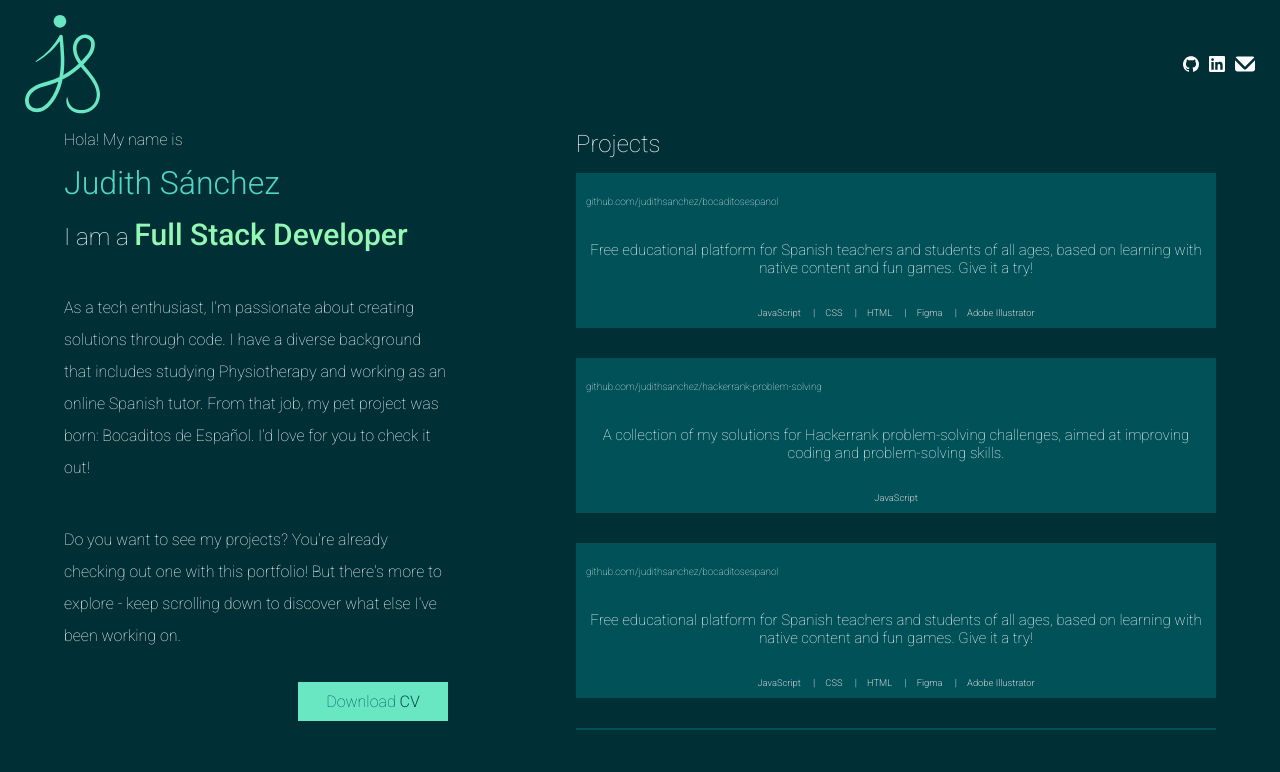
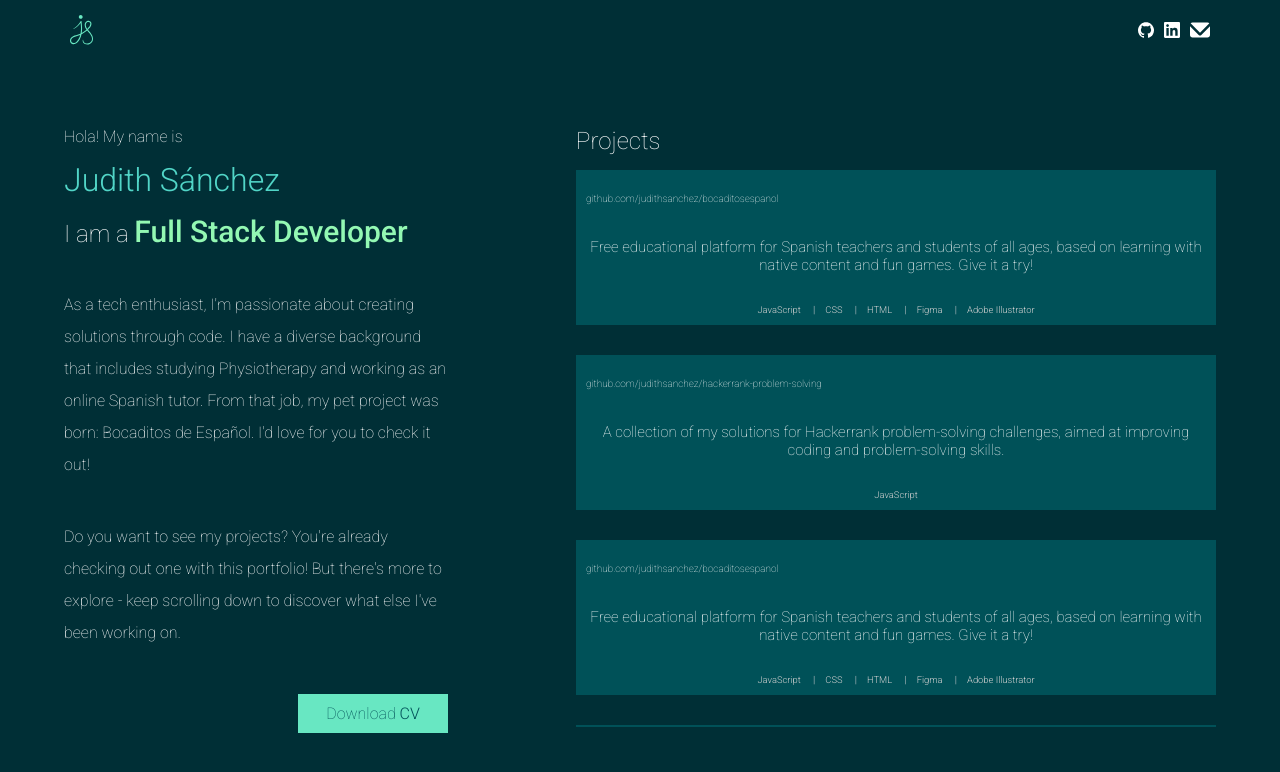
Before and after one commit to judithsanchez/portfolio, a Vue app: page / in a window 1280 px wide. Shown: the top 772 px of the page. Built offline with nearby package versions, Linux system fonts and the light colour scheme.

Commit message:
Fixed scrollbar

```diff
--- a/src/assets/style.css
+++ b/src/assets/style.css
@@ -316,9 +316,18 @@
     height: 100vh;
     margin: 0;
   }
+  .nav-bar {
+    height: 6rem;
+    padding: 1.5rem 7rem;
+  }
+
   .about-me {
     margin: 0;
     width: 30%;
+  }
+
+  .download-cv-button {
+    margin-top: 4.5rem;
   }
   .projects-section {
     margin: 0;
@@ -326,18 +335,27 @@
     overflow-y: scroll;
     width: 50%;
   }
+
+  /* ===== Scrollbar CSS ===== */
+  /* Firefox */
+  * {
+    scrollbar-width: auto;
+    scrollbar-color: var(--shade-3) rgba(209, 209, 209, 0.3);
+  }
+
+  /* Chrome, Edge, and Safari */
+  *::-webkit-scrollbar {
+    width: 1rem;
+  }
+
+  *::-webkit-scrollbar-track {
+    background: rgba(209, 209, 209, 0.1);
+    border-radius: 2rem;
+  }
+
+  *::-webkit-scrollbar-thumb {
+    background-color: var(--shade-3);
+    border-radius: 2rem;
+    border: none;
+  }
 }
-
-/* .nav-bar {
-  background-color: var(--main-background);
-  display: flex;
-  flex-direction: row nowrap;
-  justify-content: space-between;
-  padding: 1.5rem 2.5rem;
-  width: 100%;
-}
-
-.js-logo {
-  height: 2.9rem;
-  width: 2.2rem;
-} */
--- a/src/portfolio-info.js
+++ b/src/portfolio-info.js
@@ -47,7 +47,7 @@ const portfolioJudithSanchez = new Portfolio({
   jobTitle: 'Full Stack Developer',
   github: 'https://github.com/judithsanchez',
   linkedin: 'https://www.linkedin.com/in/judithvsanchezc/',
-  cv: 'notengoporahora',
+  cv: 'https://drive.google.com/file/d/1jc-jhRBAPc5I2kpMImai3Ggey7yi1-5e/view?usp=share_link',
   email: 'judithv.sanchezc@gmail.com',
   aboutMe:
     "As a tech enthusiast, I'm passionate about creating solutions through code. I have a diverse background that includes studying Physiotherapy and working as an online Spanish tutor. From that job, my pet project was born: Bocaditos de Español. I'd love for you to check it out!",
```
